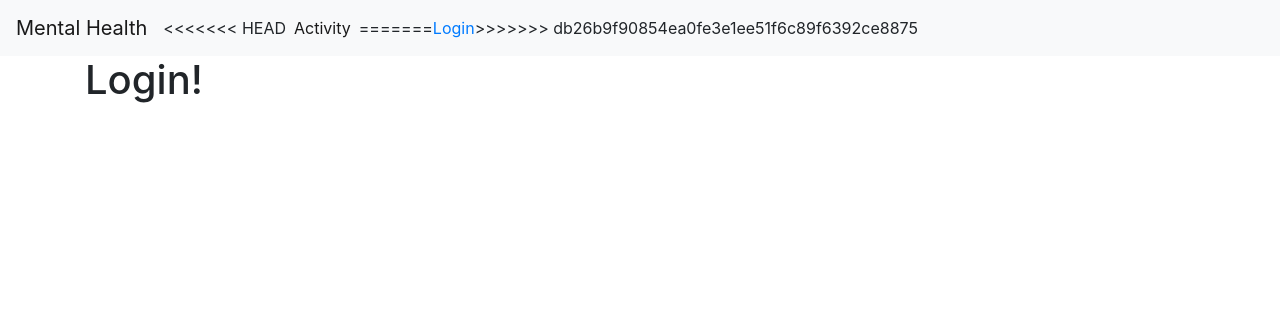
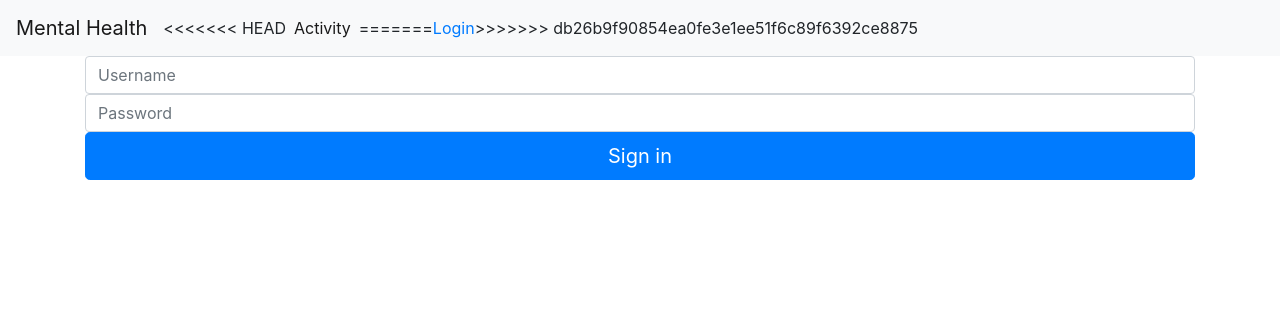
Before and after one commit to Woosiv/Cheers-Across-Time, a Flask app: page /login in a window 1280 px wide. Shown: the top 316 px of the page. Run offline with Flask 2, Linux system fonts and the light colour scheme; some libraries are stand-ins or nearby versions.

Commit message:
Update login.html

```diff
--- a/templates/login.html
+++ b/templates/login.html
@@ -1,5 +1,13 @@
-{% extends 'base.html' %}
+{% extends "base.html" %}
 
 {% block content %}
-    <h1>{% block tittle %} Login! {% endblock %}</h1>
+<div class="column is-4 is-offset-4">
+<form id="login-form" method = 'POST' action = '/login'>
+    <label for="username" class="sr-only">Username</label>
+    <input type="username" name="username" class="form-control" placeholder="Username" required>
+    <label for="password" class="sr-only">Password</label>
+    <input type="password" name="password" class="form-control" placeholder="Password" required>
+    <button class="btn btn-lg btn-primary btn-block">Sign in</button>
+</form>
+</div>
 {% endblock %}
```
